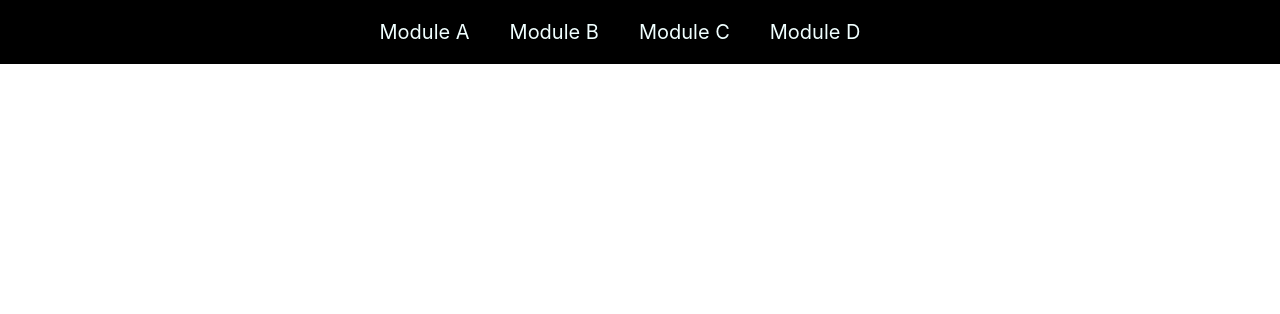
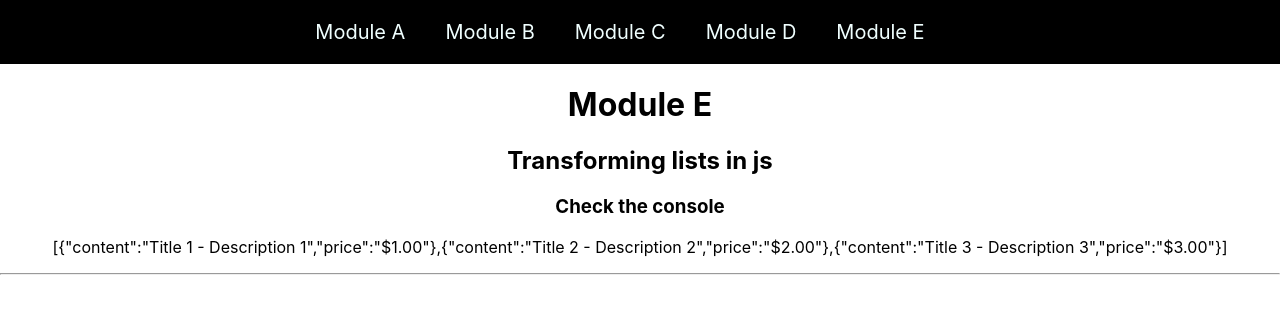
Before and after one commit to dwaxgio/meta-react-core, a React (Create React App) app: page /modulee in a window 1280 px wide. Shown: the top 314 px of the page. Built offline with nearby package versions, Linux system fonts and the light colour scheme.

Commit message:
Transforming lists in JavaScript

```diff
--- a/src/App.js
+++ b/src/App.js
@@ -30,6 +30,9 @@ import ModuleA from "./pages/ModuleA";
 import ModuleB from "./pages/ModuleB";
 import ModuleC from "./pages/ModuleC";
 import ModuleD from "./pages/ModuleD";
+
+// REACT ADVANCED
+import ModuleE from "./pages/ModuleE";
 
 // const bool = false;
 // const str1 = "just";
@@ -109,6 +112,10 @@ function App() {
         <Link to="/moduled" className="nav-item">
           Module D
         </Link>
+        {/* React advanced */}
+        <Link to="/moduleE" className="nav-item">
+          Module E
+        </Link>
       </nav>
       <Routes>
         {/* <Route path="/" element={<Homepage />} />
@@ -118,6 +125,8 @@ function App() {
         <Route path="/moduleb" element={<ModuleB />} />
         <Route path="/modulec" element={<ModuleC />} />
         <Route path="/moduled" element={<ModuleD />} />
+        {/* React advance */}
+        <Route path="/modulee" element={<ModuleE />} />
       </Routes>
     </div>
   );
--- /dev/null
+++ b/src/components/TransformingLists.js
@@ -0,0 +1,45 @@
+const data = [
+  {
+    id: "1",
+    title: "Title 1",
+    description: "Description 1",
+    image:
+      "https://images.immediate.co.uk/production/volatile/sites/30/2020/08/dessert-main-image-molten-cake-0fbd4f2.jpg?quality=90&webp=true&resize=500,454",
+    price: "$1.00",
+  },
+  {
+    id: "2",
+    title: "Title 2",
+    description: "Description 2",
+    image:
+      "https://images.immediate.co.uk/production/volatile/sites/30/2020/08/dessert-main-image-molten-cake-0fbd4f2.jpg?quality=90&webp=true&resize=500,454",
+    price: "$2.00",
+  },
+  {
+    id: "3",
+    title: "Title 3",
+    description: "Description 3",
+    image:
+      "https://images.immediate.co.uk/production/volatile/sites/30/2020/08/dessert-main-image-molten-cake-0fbd4f2.jpg?quality=90&webp=true&resize=500,454",
+    price: "$3.00",
+  },
+];
+
+const topDesserts = data.map((e) => {
+  return {
+    content: `${e.title} - ${e.description}`,
+    price: e.price,
+  };
+});
+
+const TransformingLists = () => {
+  return (
+    <div>
+      <h3>Check the console</h3>
+      {console.log(topDesserts)}
+      <p>{JSON.stringify(topDesserts)}</p>
+    </div>
+  );
+};
+
+export default TransformingLists;
--- /dev/null
+++ b/src/pages/ModuleE.js
@@ -0,0 +1,15 @@
+import TransformingLists from "../components/TransformingLists";
+
+const ModuleE = () => {
+  return (
+    <>
+      <h1>Module E</h1>
+
+      <h2>Transforming lists in js</h2>
+      <TransformingLists />
+      <hr />
+    </>
+  );
+};
+
+export default ModuleE;
```
